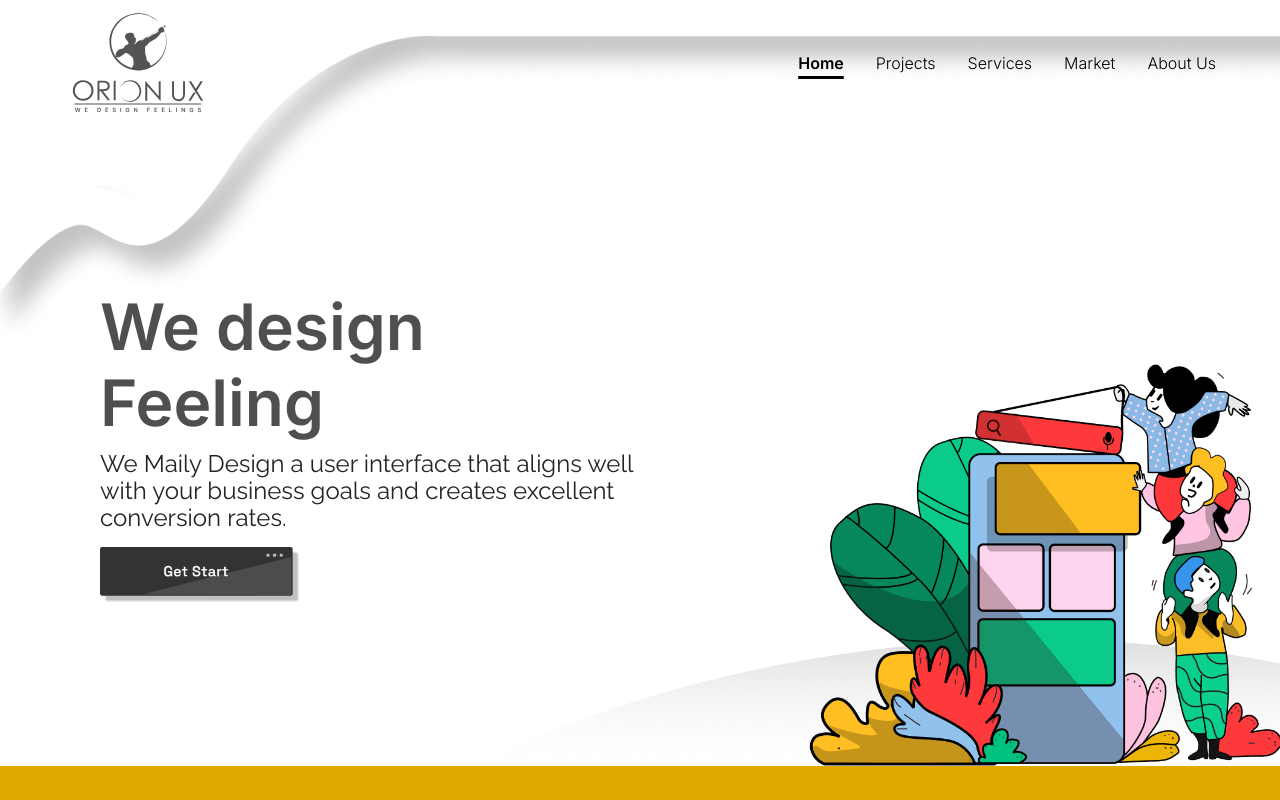
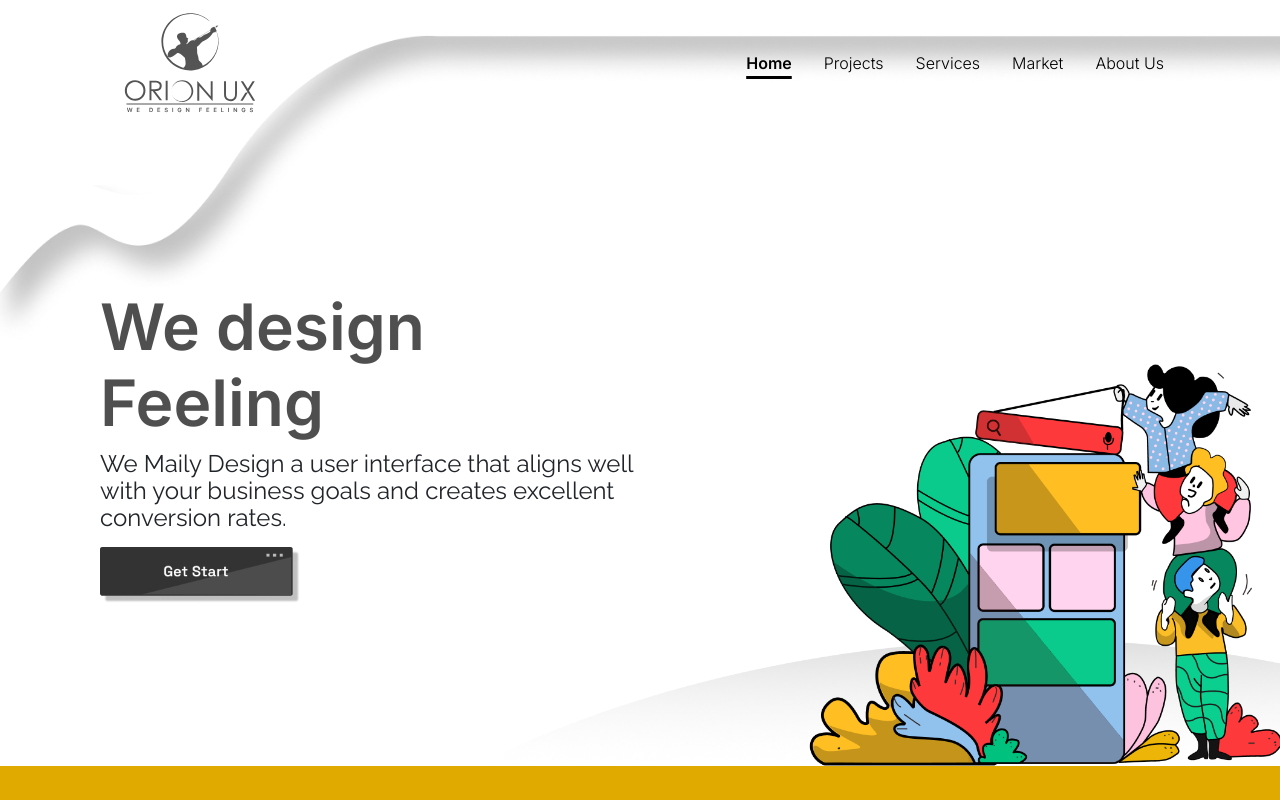
Before and after one commit to orionux/orion-ux, a Next.js app: page / in a window 1280 px wide. Shown: the top 800 px of the page. Built offline with nearby package versions, Linux system fonts and the light colour scheme.

Commit message:
navbar padding

```diff
--- a/src/styles/globals.css
+++ b/src/styles/globals.css
@@ -216,8 +216,8 @@ li {
 }
 
 .padding-x-100px {
-    padding-left: var(--space);
-    padding-right: var(--space);
+    padding-left: var(--space) !important;
+    padding-right: var(--space) !important;
 }
 
 
```
